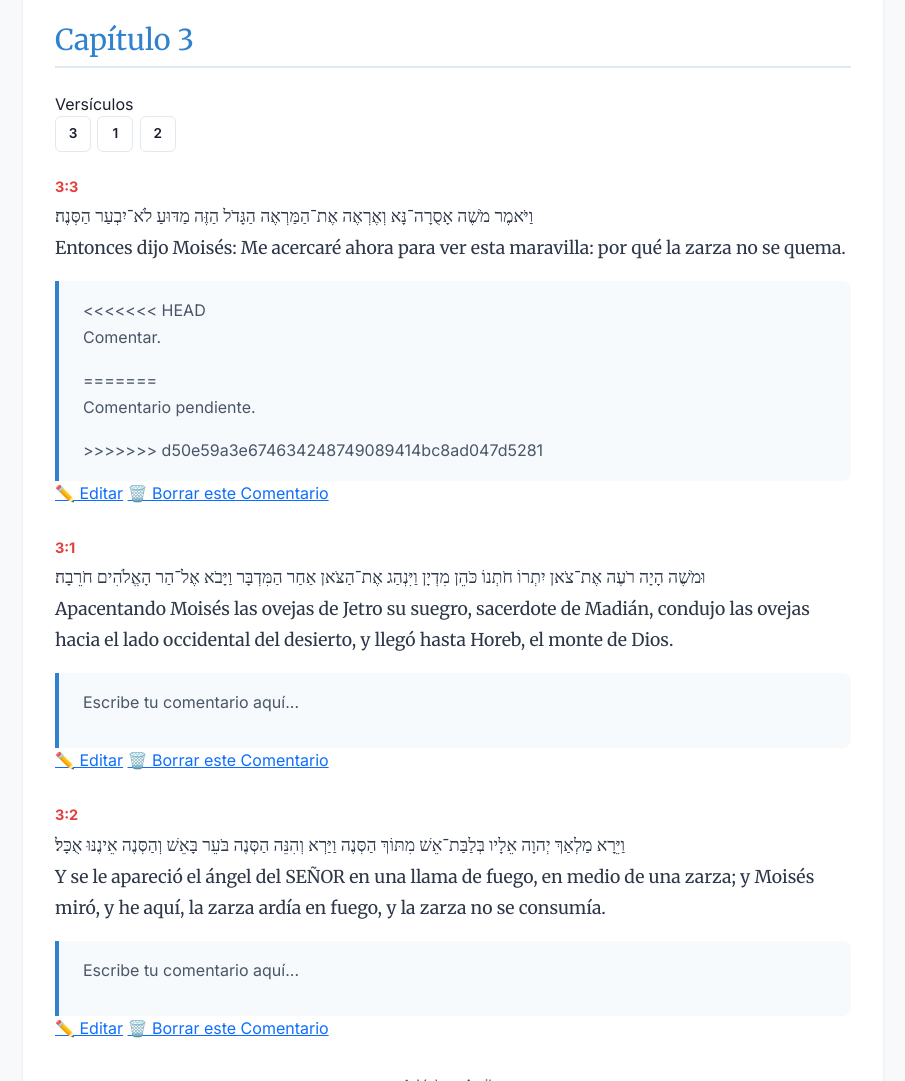
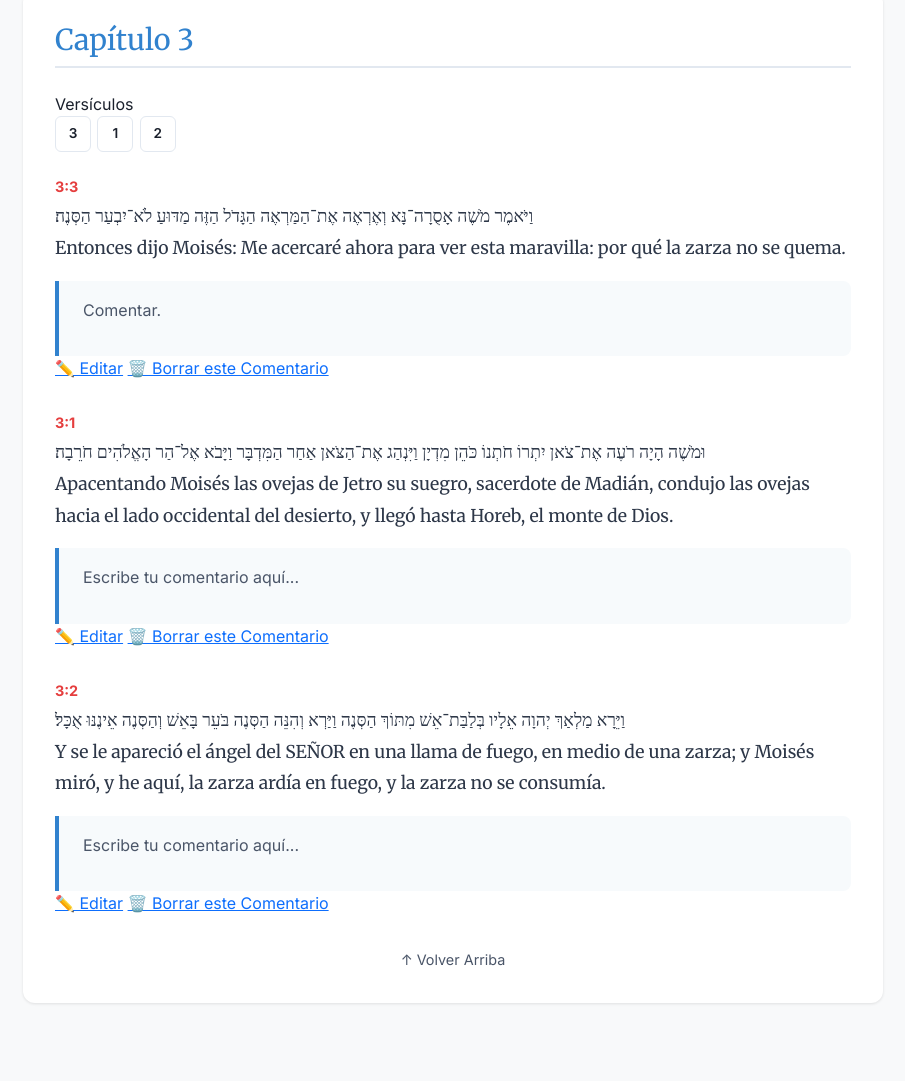
Before and after one commit to ed60hab/comentario, a website: page exodo.html in a window 1280 px wide. Shown: the part 1563-2644 px from the top of the page, without its empty margins (187-1092 px from the left). Drawn offline with nearby package versions, Linux system fonts and the light colour scheme; a web font is replaced by a local one.

Commit message:
Ex.3:3 actualizado

```diff
--- a/exodo.html
+++ b/exodo.html
@@ -384,13 +384,7 @@
             <div class="verse-block" id="3.3">
                 <span class="verse-ref">3:3</span>
                 <p class="verse-text"><span class="original-text">וַיֹּאמֶר מֹשֶׁה אָסֻרָה־נָּא וְאֶרְאֶה אֶת־הַמַּרְאֶה הַגָּדֹל הַזֶּה מַדּוּעַ לֹא־יִבְעַר הַסְּנֶה׃</span><br /><span class="translation-text">Entonces dijo Moisés: Me acercaré ahora para ver esta maravilla: por qué la zarza no se quema.</span></p>
-                <div class="commentary">
-<<<<<<< HEAD
-                    <p>Comentar.</p>
-=======
-                    <p>Comentario pendiente.</p>
->>>>>>> d50e59a3e674634248749089414bc8ad047d5281
-                </div>
+                <div class="commentary"><p>Comentar.</p></div>
                 <a href="editor.html?book=exodo&amp;chapter=3&amp;verse=3" class="btn-edit">✏️ Editar</a>
                 <a href="editor.html?action=delete&amp;book=exodo&amp;chapter=3&amp;verse=3" class="btn-delete">🗑️ Borrar este Comentario</a>
             </div>
```
